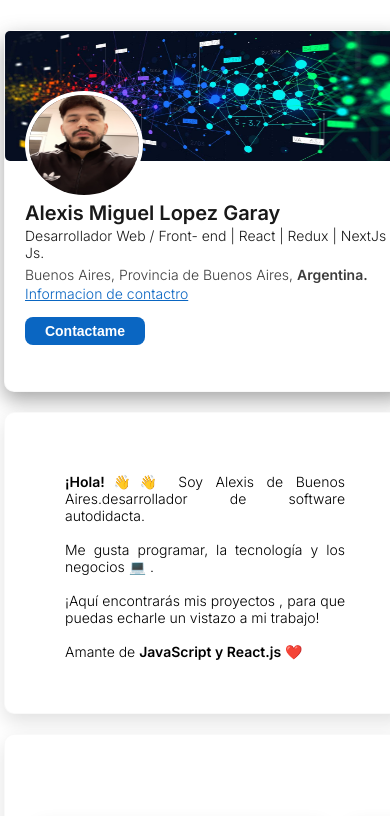
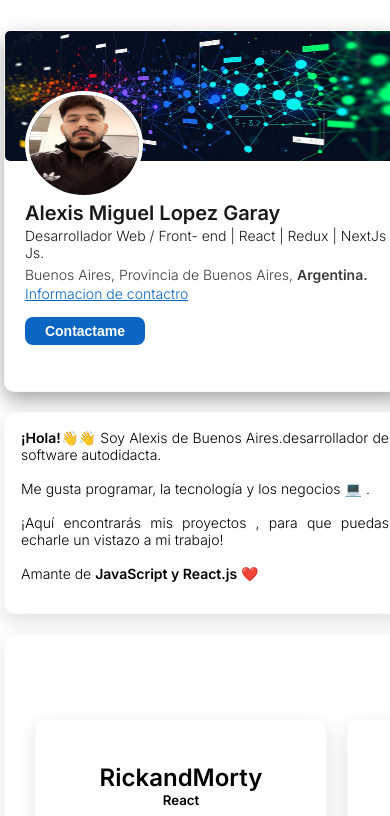
Before and after one commit to alexislopezdev/portfolio, a React (Create React App) app: page / in a window 390 px wide. Shown: the top 816 px of the page. Built offline with nearby package versions, Linux system fonts and the light colour scheme; grey boxes are pictures that could not be loaded.

Commit message:
add movil view end

```diff
--- a/src/styles.css/Cards.css
+++ b/src/styles.css/Cards.css
@@ -222,7 +222,7 @@ h2 a {
   }
   .ContainerCard-About {
     width: 400px;
-    height: 300px;
+    height: 200px;
   }
   .Skill-container {
     width: 360px;
@@ -240,7 +240,7 @@ h2 a {
   }
   .Text-About {
     text-align: justify;
-    padding: 60px;
+    padding: 16px;
     font-size: 14px;
   }
   .Container-info {
```
